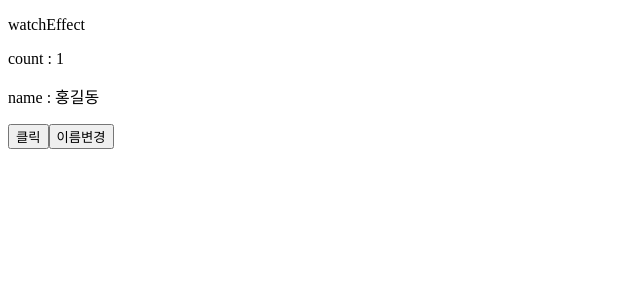
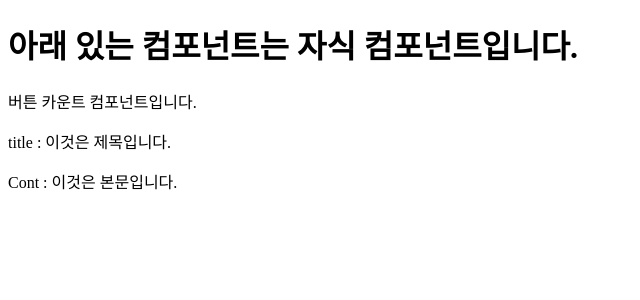
Before and after one commit to bani92/vue_practice, a Vue app: page / in a window 1280 px wide. Shown: the top 300 px of the page, without its empty margins (0-640 px from the left). Built offline with nearby package versions, Linux system fonts and the light colour scheme.

Commit message:
[20251203] defineProps

```diff
--- a/src/App.vue
+++ b/src/App.vue
@@ -1,24 +1,16 @@
 <template>
-  <div>
-    <p>watchEffect</p>
-    <p>count : {{ count }}</p>
-    <p>name : {{ name }}</p>
-    <button @click="counter">클릭</button>
-    <button @click="updateName">이름변경</button>
-  </div>
+  <h1>아래 있는 컴포넌트는 자식 컴포넌트입니다.</h1>
+  <ButtonCounter :title="post.title" :mainCont="post.mainCont" />
 </template>
 
 <script setup>
-import { ref, watchEffect } from "vue";
-const count = ref(1);
-const name = ref("홍길동");
+import ButtonCounter from "./components/ButtonCounter.vue";
 
-const counter = () => count.value++;
-const updateName = () =>
-  (name.value = name.value == "홍길동" ? "전우치" : "홍길동");
-watchEffect(() => {
-  console.log(`Count는 ${count.value} 입니다. 이름은 ${name.value} 입니다.`);
-});
+const post = {
+  id: 1,
+  title: "이것은 제목입니다.",
+  mainCont: "이것은 본문입니다.",
+};
 </script>
 
 <style lang="scss" scoped></style>
--- /dev/null
+++ b/src/components/ButtonCounter.vue
@@ -0,0 +1,35 @@
+<template>
+  <div>버튼 카운트 컴포넌트입니다.</div>
+  <p>title : {{ title }}</p>
+  <p>Cont : {{ mainCont }}</p>
+</template>
+
+<script setup>
+import { onMounted, ref } from "vue";
+
+// const props = defineProps(["title", "mainCont"]);
+
+// const props = defineProps({
+//   title: String,
+//   mainCont: String,
+// });
+
+const props = defineProps({
+  title: {
+    type: String,
+    required: true,
+  },
+  mainCont: {
+    type: String,
+    required: true,
+  },
+});
+const title = ref("");
+const cont = ref("");
+onMounted(() => {
+  title.value = props.title;
+  cont.value = props.mainCont;
+});
+</script>
+
+<style lang="scss" scoped></style>
```
